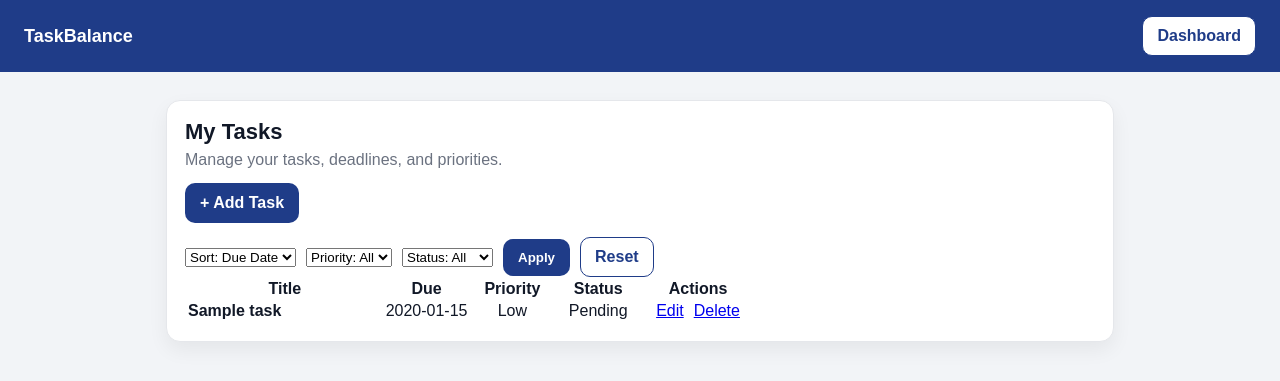
After one commit to Samuel885/ai-assisted-task-manager, a PHP site: page /view_tasks.php in a window 1280 px wide. The commit adds this page. Shown: the top 381 px of the page. Run offline with PHP 8.4, Linux system fonts and the light colour scheme; a user stored in the database is signed in; tables that the repository leaves empty hold one stand-in row (values such as "Sample post").

Commit message:
Add recommendations feature and implement sorting & filtering in task list
Implemented rule-based workload balancing through the Recommendations page.
Added sorting and filtering functionality in view_tasks.php.
Updated dashboard navigation to link to recommendations.
Improved UI spacing and action buttons for task list.

```diff
--- /dev/null
+++ b/view_tasks.php
@@ -0,0 +1,173 @@
+<?php
+require "config.php";
+
+if (!isset($_SESSION["user_id"])) {
+  header("Location: login.php");
+  exit;
+}
+
+$user_id = $_SESSION["user_id"];
+
+// --- Sorting + Filtering values ---
+$sort = $_GET["sort"] ?? "due";
+$priorityFilter = $_GET["priority"] ?? "All";
+$statusFilter = $_GET["status"] ?? "All";
+
+// Order by rules
+$orderBy = "due_date ASC";
+if ($sort === "priority") $orderBy = "FIELD(priority,'High','Medium','Low') ASC, due_date ASC";
+if ($sort === "status") $orderBy = "FIELD(status,'Pending','In Progress','Completed') ASC, due_date ASC";
+
+// Build dynamic SQL
+$sql = "SELECT task_id, title, due_date, priority, status FROM tasks WHERE user_id = ?";
+$params = [$user_id];
+$types = "i";
+
+if ($priorityFilter !== "All") {
+  $sql .= " AND priority = ?";
+  $types .= "s";
+  $params[] = $priorityFilter;
+}
+
+if ($statusFilter !== "All") {
+  $sql .= " AND status = ?";
+  $types .= "s";
+  $params[] = $statusFilter;
+}
+
+$sql .= " ORDER BY $orderBy";
+
+$stmt = $conn->prepare($sql);
+$stmt->bind_param($types, ...$params);
+$stmt->execute();
+$result = $stmt->get_result();
+
+function priorityClass($p) {
+  $p = strtolower($p);
+  if ($p === "high") return "p-high";
+  if ($p === "medium") return "p-medium";
+  return "p-low";
+}
+?>
+<!doctype html>
+<html>
+<head>
+  <meta charset="utf-8">
+  <title>My Tasks - TaskBalance</title>
+  <link rel="stylesheet" href="style.css">
+</head>
+<body>
+
+<div class="nav">
+  <div class="brand">TaskBalance</div>
+  <a class="btn btn-outline" href="dashboard.php">Dashboard</a>
+</div>
+
+<div class="container">
+  <div class="card">
+
+    <div class="header-row">
+      <div>
+        <h1 style="margin:0;">My Tasks</h1>
+        <p class="muted" style="margin:6px 0 0;">Manage your tasks, deadlines, and priorities.</p>
+      </div>
+
+      <div class="actions">
+        <a class="btn btn-primary" href="add_task.php">+ Add Task</a>
+      </div>
+    </div>
+
+    <!-- Sorting + Filtering Controls -->
+    <form method="GET" style="margin-top:14px;">
+      <div style="display:flex; gap:10px; flex-wrap:wrap; align-items:center;">
+        <select name="sort">
+          <option value="due" <?php if($sort==="due") echo "selected"; ?>>Sort: Due Date</option>
+          <option value="priority" <?php if($sort==="priority") echo "selected"; ?>>Sort: Priority</option>
+          <option value="status" <?php if($sort==="status") echo "selected"; ?>>Sort: Status</option>
+        </select>
+
+        <select name="priority">
+          <option value="All">Priority: All</option>
+          <option value="High" <?php if($priorityFilter==="High") echo "selected"; ?>>High</option>
+          <option value="Medium" <?php if($priorityFilter==="Medium") echo "selected"; ?>>Medium</option>
+          <option value="Low" <?php if($priorityFilter==="Low") echo "selected"; ?>>Low</option>
+        </select>
+
+        <select name="status">
+          <option value="All">Status: All</option>
+          <option value="Pending" <?php if($statusFilter==="Pending") echo "selected"; ?>>Pending</option>
+          <option value="In Progress" <?php if($statusFilter==="In Progress") echo "selected"; ?>>In Progress</option>
+          <option value="Completed" <?php if($statusFilter==="Completed") echo "selected"; ?>>Completed</option>
+        </select>
+
+        <button class="btn btn-primary" type="submit">Apply</button>
+        <a class="btn btn-outline" href="view_tasks.php">Reset</a>
+      </div>
+    </form>
+
+    <div class="table-wrap">
+      <table>
+        <tr>
+          <th style="width:35%;">Title</th>
+          <th style="width:15%; text-align:center;">Due</th>
+          <th style="width:15%; text-align:center;">Priority</th>
+          <th style="width:15%; text-align:center;">Status</th>
+          <th style="width:20%; text-align:center;">Actions</th>
+        </tr>
+
+        <?php if ($result->num_rows === 0): ?>
+          <tr>
+            <td colspan="5" class="muted" style="padding:18px;">
+              No tasks match your filters. Try <strong>Reset</strong> or add a new task.
+            </td>
+          </tr>
+        <?php else: ?>
+          <?php while ($row = $result->fetch_assoc()): ?>
+            <tr>
+              <td>
+                <strong><?php echo htmlspecialchars($row["title"]); ?></strong>
+              </td>
+
+              <td style="text-align:center;">
+                <?php echo htmlspecialchars($row["due_date"]); ?>
+              </td>
+
+              <td style="text-align:center;">
+                <span class="pill <?php echo priorityClass($row["priority"]); ?>">
+                  <?php echo htmlspecialchars($row["priority"]); ?>
+                </span>
+              </td>
+
+              <td style="text-align:center;">
+                <span class="status status-<?php echo str_replace(' ', '\\ ', $row["status"]); ?>">
+                  <?php echo htmlspecialchars($row["status"]); ?>
+                </span>
+              </td>
+
+              <td style="text-align:center;">
+                <div style="display:flex; justify-content:center; gap:10px; flex-wrap:wrap;">
+                  <a class="action-btn action-edit"
+                     href="edit_task.php?id=<?php echo (int)$row["task_id"]; ?>">
+                    Edit
+                  </a>
+
+                  <a class="action-btn action-del"
+                     href="delete_task.php?id=<?php echo (int)$row["task_id"]; ?>"
+                     onclick="return confirm('Delete this task?');">
+                    Delete
+                  </a>
+                </div>
+              </td>
+            </tr>
+          <?php endwhile; ?>
+        <?php endif; ?>
+
+      </table>
+    </div>
+
+  </div>
+</div>
+
+</body>
+</html>
+<?php $stmt->close(); ?>
```
Also changed, not shown: dashboard.php (+45 -14 lines), recommendations.php (added, +142 -0 lines).
